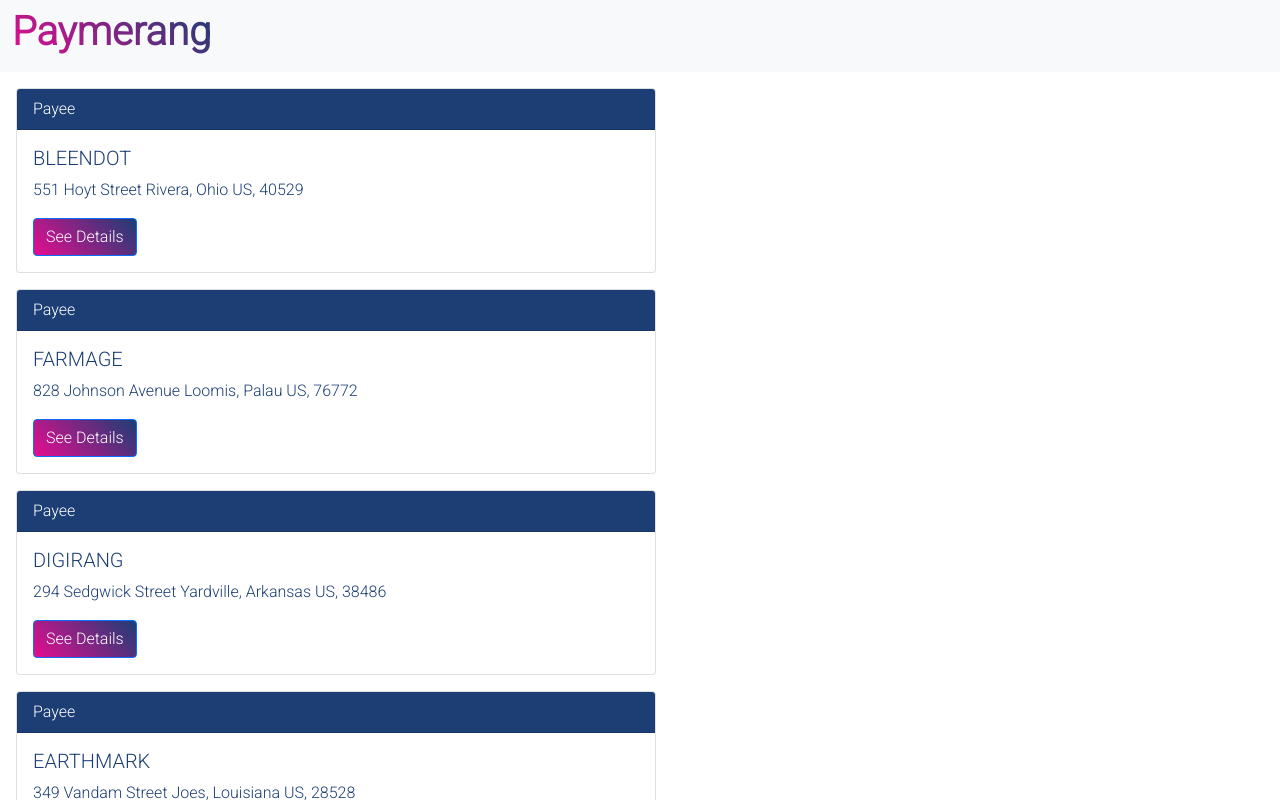
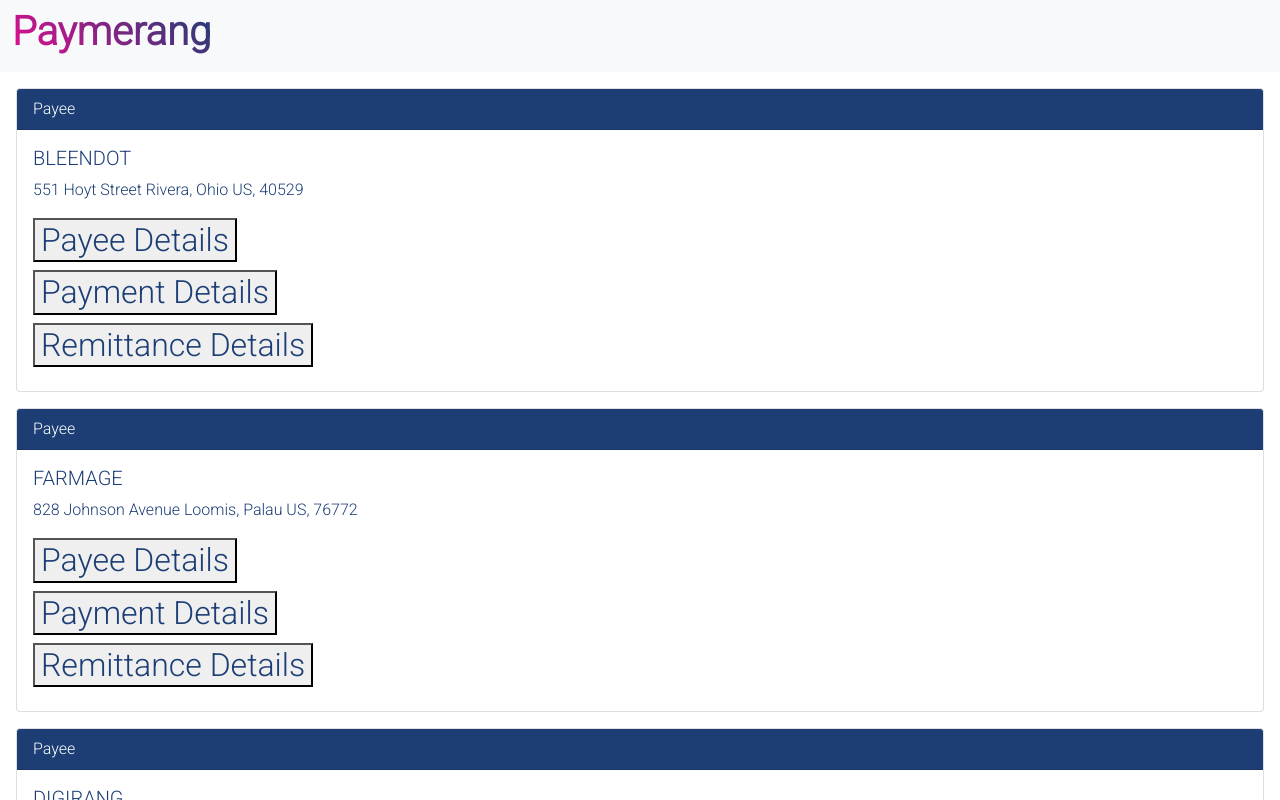
Before and after one commit to MikChanna/paymentPage, a React (Create React App) app: page / in a window 1280 px wide. Shown: the top 800 px of the page. Built offline with nearby package versions, Linux system fonts and the light colour scheme.

Commit message:
created accordian component

```diff
--- a/package.json
+++ b/package.json
@@ -8,6 +8,7 @@
     "@testing-library/user-event": "^12.6.0",
     "react": "^17.0.1",
     "react-dom": "^17.0.1",
+    "react-router-dom": "^5.2.0",
     "react-scripts": "4.0.1",
     "web-vitals": "^0.2.4"
   },
--- a/public/index.html
+++ b/public/index.html
@@ -42,5 +42,6 @@
       To begin the development, run `npm start` or `yarn start`.
       To create a production bundle, use `npm run build` or `yarn build`.
     -->
+    <script src="https://cdn.jsdelivr.net/npm/bootstrap@5.0.0-beta1/dist/js/bootstrap.bundle.min.js" integrity="sha384-ygbV9kiqUc6oa4msXn9868pTtWMgiQaeYH7/t7LECLbyPA2x65Kgf80OJFdroafW" crossorigin="anonymous"></script>
   </body>
 </html>
--- a/src/App.js
+++ b/src/App.js
@@ -1,14 +1,16 @@
 import React from "react";
+import { BrowserRouter as Router, Route } from "react-router-dom";
 import './App.css';
 import AllPayees from "./pages/allPayees";
+
 
 function App() {
 
   return (
-    <div>
-        <AllPayees/>
+    <Router>
+        <Route exact path="/" component={AllPayees} />
 
-    </div>
+    </Router>
   );
 }
 
--- /dev/null
+++ b/src/components/accordian/index.js
@@ -0,0 +1,71 @@
+import React from "react";
+
+function Accordian(props){
+
+    return(
+        <div className="accordian" id="accordionParent">
+            <div className = "accordian-item">
+                <h2 className = "accordian-title">
+                    <button className="accordian-button"
+                            type="button"
+                            data-bs-toggle="collapse"
+                            data-bs-target="#collapseOne"
+                            aria-expanded="false"
+                            aria-controls="collapseOne">
+                        Payee Details
+                    </button>
+                </h2>
+                <div id="collapseOne"
+                    className="accordion-collapse collapse"
+                    aria-labelledby="headingOne"
+                    data-bs-parent="#accordionParent">
+                    <div className="accordion-body">
+                        <p>Details</p>
+                    </div>
+                </div>
+            </div>
+            <div className = "accordian-item">
+                <h2 className = "accordian-title">
+                    <button className="accordian-button"
+                            type="button"
+                            data-bs-toggle="collapse"
+                            data-bs-target="#collapseTwo"
+                            aria-expanded="false"
+                            aria-controls="collapseTwo">
+                        Payment Details
+                    </button>
+                </h2>
+                <div id="collapseTwo"
+                    className="accordion-collapse collapse"
+                    aria-labelledby="headingTwo"
+                    data-bs-parent="#accordionParent">
+                    <div className="accordion-body">
+                        <p>Details</p>
+                    </div>
+                </div>
+            </div>
+            <div className = "accordian-item">
+                <h2 className = "accordian-title">
+                    <button className="accordian-button"
+                            type="button"
+                            data-bs-toggle="collapse"
+                            data-bs-target="#collapseThree"
+                            aria-expanded="false"
+                            aria-controls="collapseThree">
+                        Remittance Details
+                    </button>
+                </h2>
+                <div id="collapseThree"
+                    className="accordion-collapse collapse"
+                    aria-labelledby="headingThree"
+                    data-bs-parent="#accordionParent">
+                    <div className="accordion-body">
+                        <p>Details</p>
+                    </div>
+                </div>
+            </div>
+        </div>
+    )
+}
+
+export default Accordian;
--- /dev/null
+++ b/src/components/accordian/style.css
@@ -0,0 +1,3 @@
+.accordian-button {
+  width: 20px;
+}
--- a/src/components/payee/index.js
+++ b/src/components/payee/index.js
@@ -1,11 +1,9 @@
 import React from "react";
 import "./style.css";
-import payeeInfo from "../../payeeSample.json";
+import Accordian from "../accordian";
 
 function Payee(props){
 
-    console.log(payeeInfo);
-    console.log(payeeInfo[0])
 
     return(
         <div className = "card">
@@ -15,7 +13,7 @@ function Payee(props){
             <div className="card-body">
             <h5 className = "card-title">{props.name}</h5>
             <p className="card-text"> {props.address} {props.city}, {props.state} {props.country}, {props.zip}</p>
-            <a href="#" className="btn btn-primary"> See Details</a>
+            <Accordian/>
             </div>
         </div>
     )
--- a/src/components/payee/style.css
+++ b/src/components/payee/style.css
@@ -1,5 +1,4 @@
 .card {
-  width: 50%;
   margin: 1rem;
 }
 
```
Also changed, not shown: src/pages/singlePayee/index.js (deleted), 1 other file (tests, documents, lock files or other folders).
